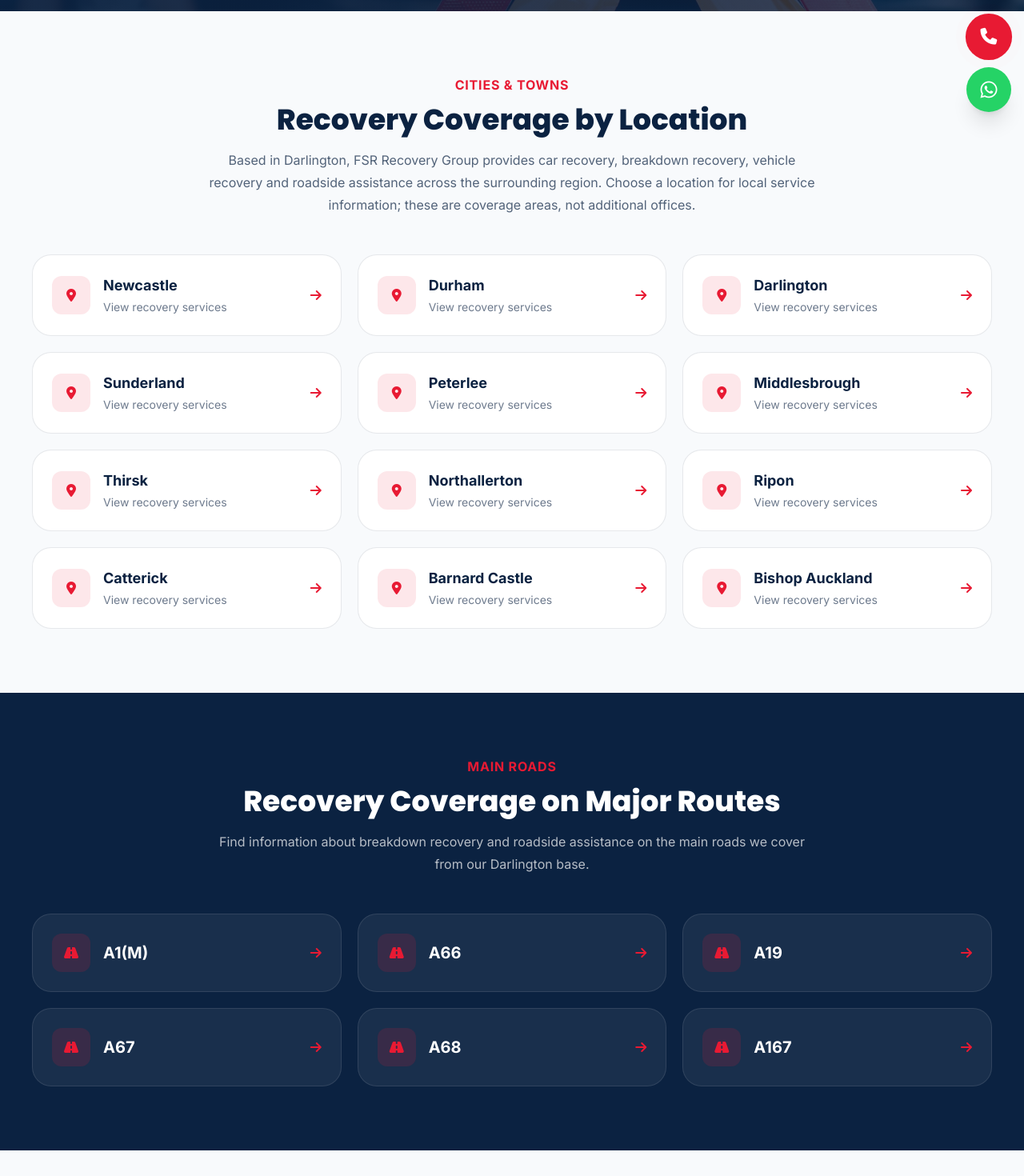
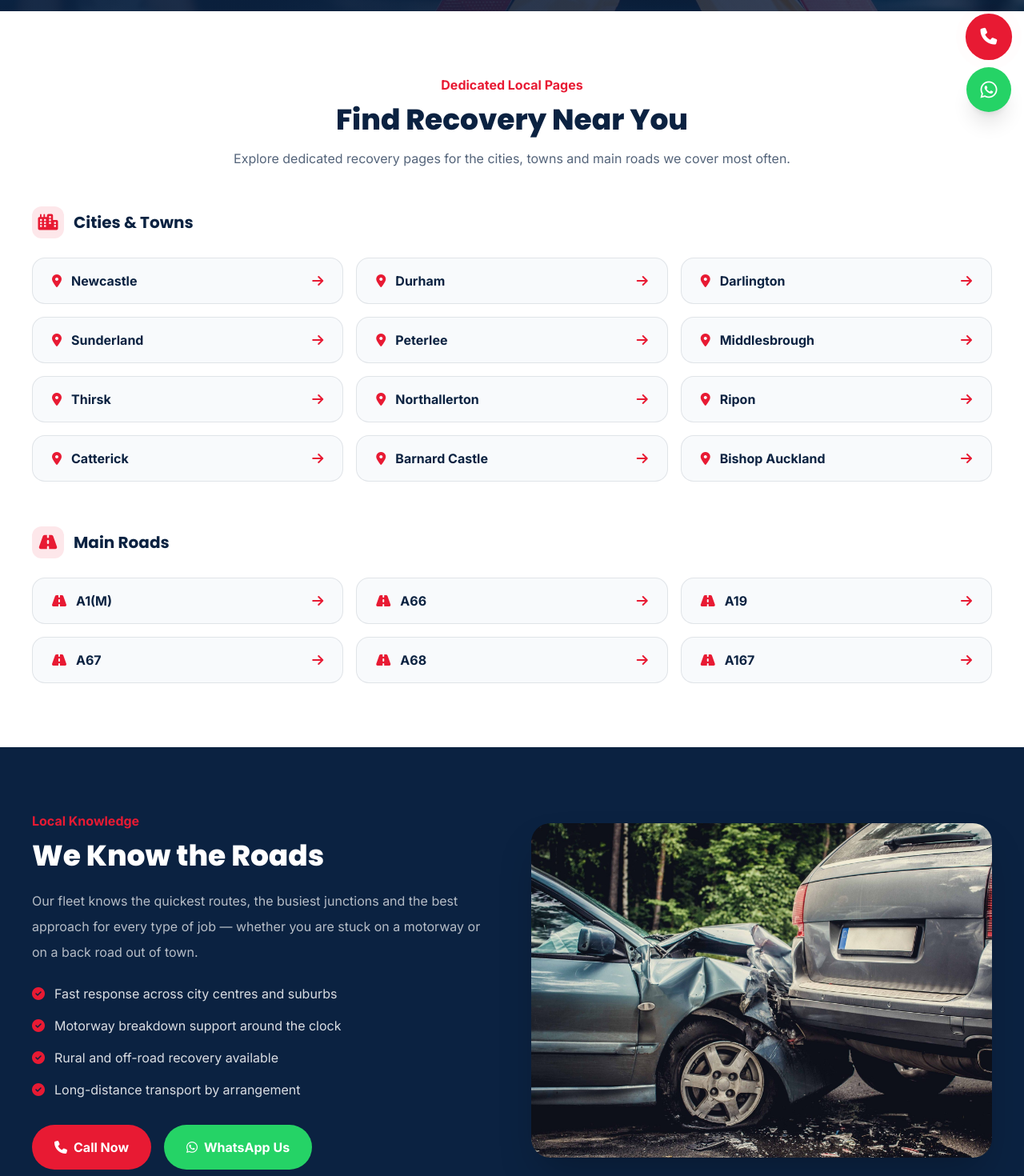
Before and after one commit to hamzafarooqmirza/FSR-Recovery-Groups, a Next.js app: page /areas in a window 1280 px wide. Shown: the part 640-2110 px from the top of the page at 80% size. Built offline with nearby package versions, Linux system fonts and the light colour scheme.

Commit message:
Resolve Areas hub conflict with shared data

```diff
--- a/src/app/areas/page.tsx
+++ b/src/app/areas/page.tsx
@@ -1,38 +1,15 @@
 import type { Metadata } from "next";
+import Image from "next/image";
 import Link from "next/link";
 import { Header } from "@/components/Header";
 import { Footer } from "@/components/Footer";
 import { business } from "@/data/business";
+import { cityAreas, roadAreas } from "@/data/areas";
 
 export const metadata: Metadata = {
-  title: "Car & Breakdown Recovery Areas | FSR Recovery Group",
-  description: "Explore FSR Recovery Group car recovery, breakdown recovery and roadside assistance coverage from Darlington across nearby cities, towns and main roads.",
-  alternates: { canonical: "/areas" },
+  title: "Areas Covered",
+  description: `${business.name} covers motorways, city streets, rural roads and long-distance transport across the region. Call ${business.phoneDisplay} for local roadside recovery.`,
 };
-
-const citiesAndTowns = [
-  ["Newcastle", "/areas/newcastle"],
-  ["Durham", "/areas/durham"],
-  ["Darlington", "/areas/darlington"],
-  ["Sunderland", "/areas/sunderland"],
-  ["Peterlee", "/areas/peterlee"],
-  ["Middlesbrough", "/areas/middlesbrough"],
-  ["Thirsk", "/areas/thirsk"],
-  ["Northallerton", "/areas/northallerton"],
-  ["Ripon", "/areas/ripon"],
-  ["Catterick", "/areas/catterick"],
-  ["Barnard Castle", "/areas/barnard-castle"],
-  ["Bishop Auckland", "/areas/bishop-auckland"],
-] as const;
-
-const mainRoads = [
-  ["A1(M)", "/areas/a1m"],
-  ["A66", "/areas/a66"],
-  ["A19", "/areas/a19"],
-  ["A67", "/areas/a67"],
-  ["A68", "/areas/a68"],
-  ["A167", "/areas/a167"],
-] as const;
 
 const faqs = [
   {
@@ -90,44 +67,104 @@
           </div>
         </section>
 
-        {/* Cities and Towns */}
-        <section className="bg-slate-50 py-20">
+        {/* Cities & Towns / Main Roads */}
+        <section className="bg-white py-20">
           <div className="container-site">
             <div className="fade-up mx-auto mb-12 max-w-3xl text-center">
-              <p className="mb-3 font-bold uppercase tracking-wider text-red">Cities &amp; Towns</p>
-              <h2 className="mb-4 text-3xl font-extrabold text-navy lg:text-4xl">Recovery Coverage by Location</h2>
-              <p className="leading-7 text-navy/70">
-                Based in Darlington, FSR Recovery Group provides car recovery, breakdown recovery, vehicle recovery and roadside assistance across the surrounding region. Choose a location for local service information; these are coverage areas, not additional offices.
+              <p className="mb-3 font-bold text-red">Dedicated Local Pages</p>
+              <h2 className="mb-4 text-3xl font-extrabold text-navy lg:text-4xl">Find Recovery Near You</h2>
+              <p className="text-navy/70">
+                Explore dedicated recovery pages for the cities, towns and main roads we cover most often.
               </p>
             </div>
-            <div className="grid gap-5 sm:grid-cols-2 lg:grid-cols-3">
-              {citiesAndTowns.map(([name, href]) => (
-                <Link key={name} href={href} className="fade-up group flex items-center gap-4 rounded-3xl border border-navy/10 bg-white p-6 transition hover:-translate-y-1 hover:border-red/40 hover:shadow-xl">
-                  <span className="flex h-12 w-12 shrink-0 items-center justify-center rounded-xl bg-red/10 text-red"><i className="fa-solid fa-location-dot" /></span>
-                  <span className="flex-1"><strong className="block text-lg text-navy group-hover:text-red">{name}</strong><span className="text-sm text-navy/60">View recovery services</span></span>
-                  <i className="fa-solid fa-arrow-right text-red" />
-                </Link>
-              ))}
+
+            <div className="mb-14">
+              <h3 className="fade-up mb-6 flex items-center gap-3 text-xl font-bold text-navy">
+                <span className="flex h-10 w-10 items-center justify-center rounded-xl bg-red/10 text-red"><i className="fa-solid fa-city" /></span>
+                Cities &amp; Towns
+              </h3>
+              <div className="grid gap-4 sm:grid-cols-2 lg:grid-cols-3">
+                {cityAreas.map((area) => (
+                  <Link
+                    key={area.key}
+                    href={area.href}
+                    className="fade-up flex items-center justify-between rounded-2xl border border-navy/10 bg-slate-50 px-6 py-4 font-bold text-navy transition hover:-translate-y-0.5 hover:border-red/40 hover:bg-white hover:shadow-md"
+                  >
+                    <span><i className="fa-solid fa-location-dot mr-3 text-red" />{area.label}</span>
+                    <i className="fa-solid fa-arrow-right text-red" />
+                  </Link>
+                ))}
+              </div>
+            </div>
+
+            <div>
+              <h3 className="fade-up mb-6 flex items-center gap-3 text-xl font-bold text-navy">
+                <span className="flex h-10 w-10 items-center justify-center rounded-xl bg-red/10 text-red"><i className="fa-solid fa-road" /></span>
+                Main Roads
+              </h3>
+              <div className="grid gap-4 sm:grid-cols-2 lg:grid-cols-3">
+                {roadAreas.map((area) => (
+                  <Link
+                    key={area.key}
+                    href={area.href}
+                    className="fade-up flex items-center justify-between rounded-2xl border border-navy/10 bg-slate-50 px-6 py-4 font-bold text-navy transition hover:-translate-y-0.5 hover:border-red/40 hover:bg-white hover:shadow-md"
+                  >
+                    <span><i className="fa-solid fa-road mr-3 text-red" />{area.label}</span>
+                    <i className="fa-solid fa-arrow-right text-red" />
+                  </Link>
+                ))}
+              </div>
             </div>
           </div>
         </section>
 
-        {/* Main Roads */}
+        {/* Local Knowledge CTA */}
         <section className="bg-navy py-20 text-white">
-          <div className="container-site">
-            <div className="fade-up mx-auto mb-12 max-w-3xl text-center">
-              <p className="mb-3 font-bold uppercase tracking-wider text-red">Main Roads</p>
-              <h2 className="mb-4 text-3xl font-extrabold lg:text-4xl">Recovery Coverage on Major Routes</h2>
-              <p className="leading-7 text-white/70">Find information about breakdown recovery and roadside assistance on the main roads we cover from our Darlington base.</p>
+          <div className="container-site grid items-center gap-12 lg:grid-cols-2">
+            <div className="fade-up">
+              <p className="mb-3 font-bold text-red">Local Knowledge</p>
+              <h2 className="mb-5 text-3xl font-extrabold lg:text-4xl">
+                We Know the Roads
+              </h2>
+              <p className="mb-6 leading-8 text-white/70">
+                Our fleet knows the quickest routes, the busiest junctions and the best approach for every
+                type of job — whether you are stuck on a motorway or on a back road out of town.
+              </p>
+              <ul className="space-y-4">
+                {[
+                  "Fast response across city centres and suburbs",
+                  "Motorway breakdown support around the clock",
+                  "Rural and off-road recovery available",
+                  "Long-distance transport by arrangement",
+                ].map((point) => (
+                  <li key={point} className="flex items-start gap-3 text-white/85">
+                    <i className="fa-solid fa-circle-check mt-1 flex-shrink-0 text-red"></i>
+                    <span>{point}</span>
+                  </li>
+                ))}
+              </ul>
+              <div className="mt-8 flex flex-col gap-4 sm:flex-row">
+                <a href={business.tel} className="btn-glow rounded-full bg-red px-7 py-4 text-center font-bold text-white transition">
+                  <i className="fa-solid fa-phone mr-2"></i>Call Now
+                </a>
+                <a
+                  href={business.whatsapp}
+                  target="_blank"
+                  rel="noopener noreferrer"
+                  className="rounded-full bg-whatsapp px-7 py-4 text-center font-bold text-white transition hover:bg-green-600"
+                >
+                  <i className="fa-brands fa-whatsapp mr-2"></i>WhatsApp Us
+                </a>
+              </div>
             </div>
-            <div className="grid gap-5 sm:grid-cols-2 lg:grid-cols-3">
-              {mainRoads.map(([name, href]) => (
-                <Link key={name} href={href} className="fade-up group flex items-center gap-4 rounded-3xl border border-white/10 bg-white/[.06] p-6 transition hover:-translate-y-1 hover:border-red/50">
-                  <span className="flex h-12 w-12 shrink-0 items-center justify-center rounded-xl bg-red/15 text-red"><i className="fa-solid fa-road" /></span>
-                  <span className="flex-1 text-xl font-bold group-hover:text-red">{name}</span>
-                  <i className="fa-solid fa-arrow-right text-red" />
-                </Link>
-              ))}
+            <div className="fade-up">
+              <Image
+                src="/images/gallery-3.jpg"
+                alt="FSR Recovery vehicle attending an incident"
+                width={2000}
+                height={1333}
+                className="min-h-[380px] w-full rounded-3xl object-cover shadow-2xl"
+              />
             </div>
           </div>
         </section>
--- /dev/null
+++ b/src/data/areas.ts
@@ -0,0 +1,23 @@
+export const cityAreas = [
+  { key: "newcastle", label: "Newcastle", href: "/areas/newcastle" },
+  { key: "durham", label: "Durham", href: "/areas/durham" },
+  { key: "darlington", label: "Darlington", href: "/areas/darlington" },
+  { key: "sunderland", label: "Sunderland", href: "/areas/sunderland" },
+  { key: "peterlee", label: "Peterlee", href: "/areas/peterlee" },
+  { key: "middlesbrough", label: "Middlesbrough", href: "/areas/middlesbrough" },
+  { key: "thirsk", label: "Thirsk", href: "/areas/thirsk" },
+  { key: "northallerton", label: "Northallerton", href: "/areas/northallerton" },
+  { key: "ripon", label: "Ripon", href: "/areas/ripon" },
+  { key: "catterick", label: "Catterick", href: "/areas/catterick" },
+  { key: "barnard-castle", label: "Barnard Castle", href: "/areas/barnard-castle" },
+  { key: "bishop-auckland", label: "Bishop Auckland", href: "/areas/bishop-auckland" },
+] as const;
+
+export const roadAreas = [
+  { key: "a1m", label: "A1(M)", href: "/areas/a1m" },
+  { key: "a66", label: "A66", href: "/areas/a66" },
+  { key: "a19", label: "A19", href: "/areas/a19" },
+  { key: "a67", label: "A67", href: "/areas/a67" },
+  { key: "a68", label: "A68", href: "/areas/a68" },
+  { key: "a167", label: "A167", href: "/areas/a167" },
+] as const;
```
